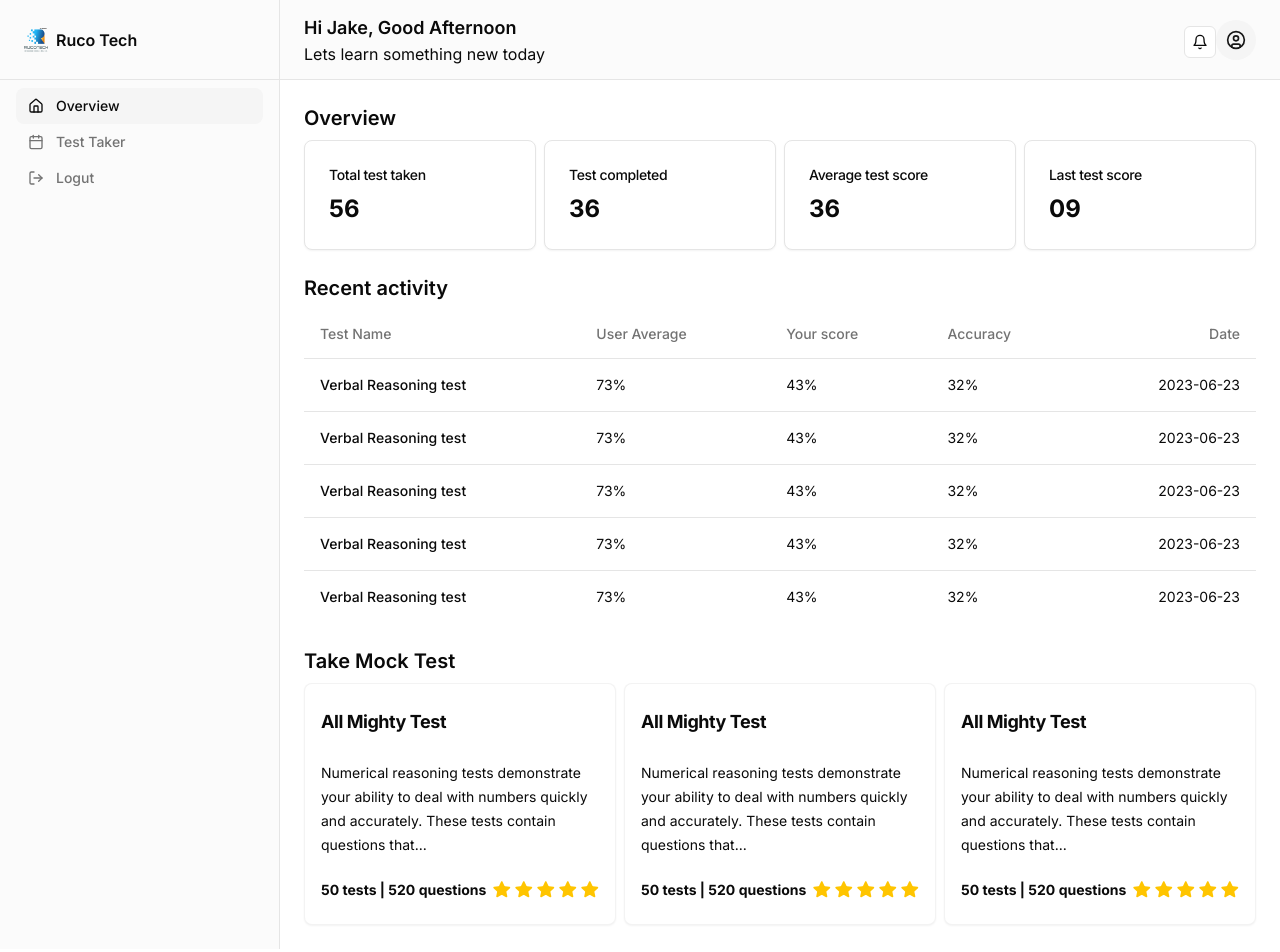
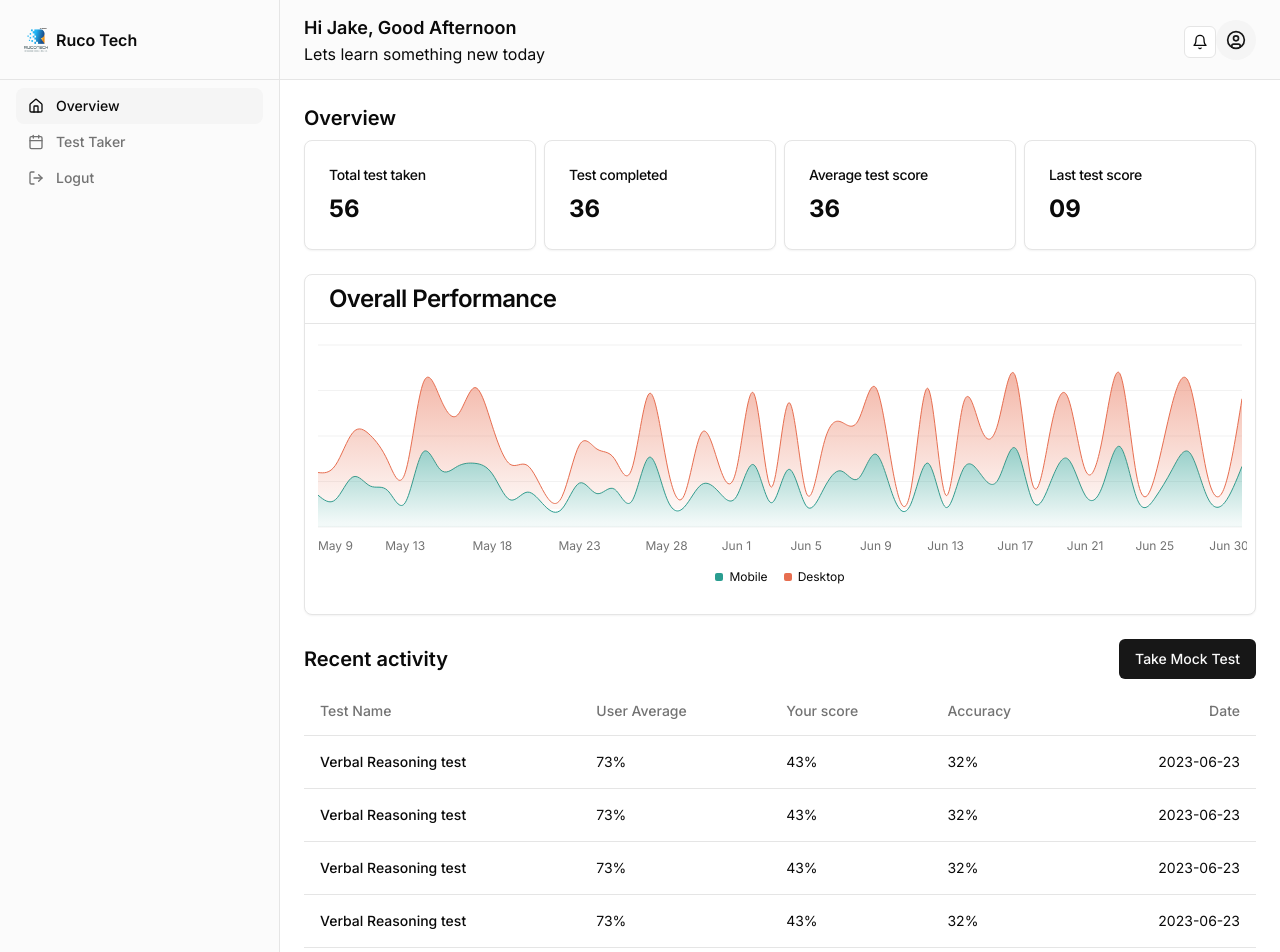
Before and after one commit to afullsnack/apt-test, a Next.js app: page /overview in a window 1280 px wide. Shown: the top 952 px of the page. Built offline with nearby package versions, Linux system fonts and the light colour scheme.

Commit message:
refactor: Refactor code base with changes requested

```diff
--- a/src/app/(app)/(dashboard)/(main)/overview/page.tsx
+++ b/src/app/(app)/(dashboard)/(main)/overview/page.tsx
@@ -1,4 +1,5 @@
 import { Main, Section, Container } from '@/app/(app)/components/craft'
+import { PerformanceChart } from '@app/components/performance-area-chart'
 import { Card, CardTitle, CardHeader, CardContent } from '@/app/(app)/components/ui/card'
 import {
   Table,
@@ -10,10 +11,11 @@ import {
 } from '@/app/(app)/components/ui/table'
 import { TestCard } from '@app/components/ui/test-card'
 import Link from 'next/link'
+import { Button } from '@/app/(app)/components/ui/button'
 
 export default function Overview() {
   return (
-    <Main className="flex flex-1 flex-col gap-4 p-4 lg:gap-6 lg:p-6">
+    <Main className="flex flex-1 flex-col gap-8 p-4 lg:gap-6 lg:p-6">
       <Section className="!p-0 grid gap-2">
         <div className="flex items-center">
           <h1 className="text-lg font-semibold md:text-xl">Overview</h1>
@@ -58,8 +60,14 @@ export default function Overview() {
         </Container>
       </Section>
       <Section className="!p-0 grid gap-2">
-        <div className="flex items-center">
+        <Container className="!p-0 !mx-0 !max-w-full col-span-3">
+          <PerformanceChart />
+        </Container>
+      </Section>
+      <Section className="!p-0 grid gap-2">
+        <div className="flex items-center justify-between">
           <h1 className="text-lg font-semibold md:text-xl">Recent activity</h1>
+          <Button>Take Mock Test</Button>
         </div>
         <Container className="!p-0 !mx-0 !max-w-full grid w-full flex-1">
           <Table>
@@ -122,33 +130,33 @@ export default function Overview() {
           </Table>
         </Container>
       </Section>
-      <Section className="!p-0 grid gap-2">
-        <div className="flex items-center">
-          <h1 className="text-lg font-semibold md:text-xl">Take Mock Test</h1>
-        </div>
-        <Container className="!p-0 !mx-0 !max-w-full grid grid-cols-3 gap-2 w-full">
-          <Link href="/test/all-mighty-test" passHref>
-            <TestCard
-              title="All Mighty Test"
-              description="Numerical reasoning tests demonstrate your ability to deal with numbers quickly and accurately. These tests contain questions that..."
-              testCount={50}
-              questionsCount={520}
-            />
-          </Link>
-          <TestCard
-            title="All Mighty Test"
-            description="Numerical reasoning tests demonstrate your ability to deal with numbers quickly and accurately. These tests contain questions that..."
-            testCount={50}
-            questionsCount={520}
-          />
-          <TestCard
-            title="All Mighty Test"
-            description="Numerical reasoning tests demonstrate your ability to deal with numbers quickly and accurately. These tests contain questions that..."
-            testCount={50}
-            questionsCount={520}
-          />
-        </Container>
-      </Section>
+      {/*<Section className="!p-0 grid gap-2">
+      //   <div className="flex items-center">
+      //     <h1 className="text-lg font-semibold md:text-xl">Sample questions</h1>
+      //   </div>
+      //   <Container className="!p-0 !mx-0 !max-w-full grid grid-cols-3 gap-2 w-full">
+      //     <Link href="/test/all-mighty-test" passHref>
+      //       <TestCard
+      //         title="All Mighty Test"
+      //         description="Numerical reasoning tests demonstrate your ability to deal with numbers quickly and accurately. These tests contain questions that..."
+      //         testCount={50}
+      //         questionsCount={520}
+      //       />
+      //     </Link>
+      //     <TestCard
+      //       title="All Mighty Test"
+      //       description="Numerical reasoning tests demonstrate your ability to deal with numbers quickly and accurately. These tests contain questions that..."
+      //       testCount={50}
+      //       questionsCount={520}
+      //     />
+      //     <TestCard
+      //       title="All Mighty Test"
+      //       description="Numerical reasoning tests demonstrate your ability to deal with numbers quickly and accurately. These tests contain questions that..."
+      //       testCount={50}
+      //       questionsCount={520}
+      //     />
+      //   </Container>
+      </Section>/* */}
     </Main>
   )
 }
--- a/src/app/(app)/(dashboard)/(main)/test/page.tsx
+++ b/src/app/(app)/(dashboard)/(main)/test/page.tsx
@@ -2,22 +2,15 @@ import { Main, Section, Container } from '@app/components/craft'
 import { TestCard } from '@app/components/ui/test-card'
 import { TestScoreChart } from '@app/components/score-radial-chart'
 import { PerformanceChart } from '@app/components/performance-area-chart'
+import { Button } from '@/app/(app)/components/ui/button'
 
 export default function Test() {
   return (
     <Main className="flex flex-1 flex-col gap-4 p-4 lg:gap-6 lg:p-6">
-      <Section className="!p-0 grid grid-cols-4 w-full gap-2">
-        <Container className="!p-0 !mx-0 !max-w-full col-span-3">
-          <PerformanceChart />
-        </Container>
-        <Container className="!p-0 !mx-0 !max-w-full w-full">
-          <TestScoreChart />
-        </Container>
-      </Section>
-
       <Section className="!p-0 grid gap-2">
-        <div className="flex items-center">
-          <h1 className="text-lg font-semibold md:text-xl">Take Mock Test</h1>
+        <div className="flex items-center justify-between">
+          <h1 className="text-lg font-semibold md:text-xl">Sample questions</h1>
+          <Button>Take Mock Test</Button>
         </div>
         <Container className="!p-0 !mx-0 !max-w-full grid grid-cols-3 gap-2 w-full flex-1">
           {Array.from({ length: 6 }).map((_, i) => (
--- a/src/app/(app)/components/ui/test-card.tsx
+++ b/src/app/(app)/components/ui/test-card.tsx
@@ -23,15 +23,13 @@ export const TestCard = ({ className, ...props }: Args) => (
       </div>
     </CardContent>
     <CardFooter className="flex w-full items-center justify-between px-4">
-      <span className="font-bold text-sm p-0 text-left">
-        {props.testCount} tests | {props.questionsCount} questions
-      </span>
+      <span className="font-bold text-sm p-0 text-left">| {props.questionsCount} questions</span>
       {/* /// Star rating placeholder */}
-      <div className="space-x-1 flex">
+      {/*<div className="space-x-1 flex">
         {Array.from({ length: 5 }).map((_, index) => (
           <Star key={index} className="text-yellow-400" />
         ))}
-      </div>
+        </div>*/}
     </CardFooter>
   </Card>
 )
--- a/src/use-cases/trigger-event.ts
+++ b/src/use-cases/trigger-event.ts
@@ -22,6 +22,8 @@ export const triggerEvent = async ({
         data: metadata,
       }),
     })
+
+    console.log(response, ':::trigger plunk event endpoint call')
   } catch (err: any) {
     console.log(err, ':::plunk event trigger')
     throw new Error('request could not be completed')
```
